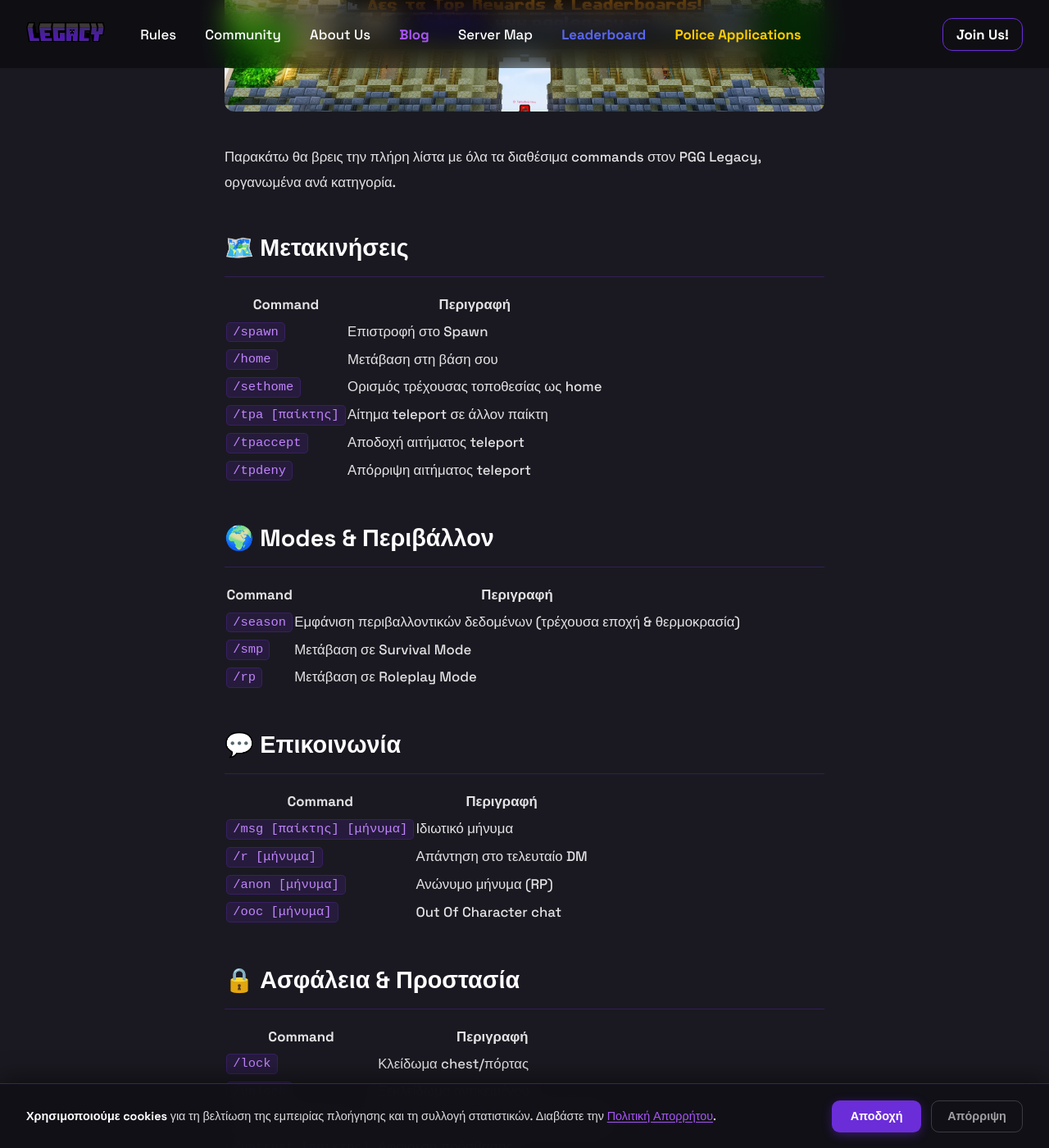
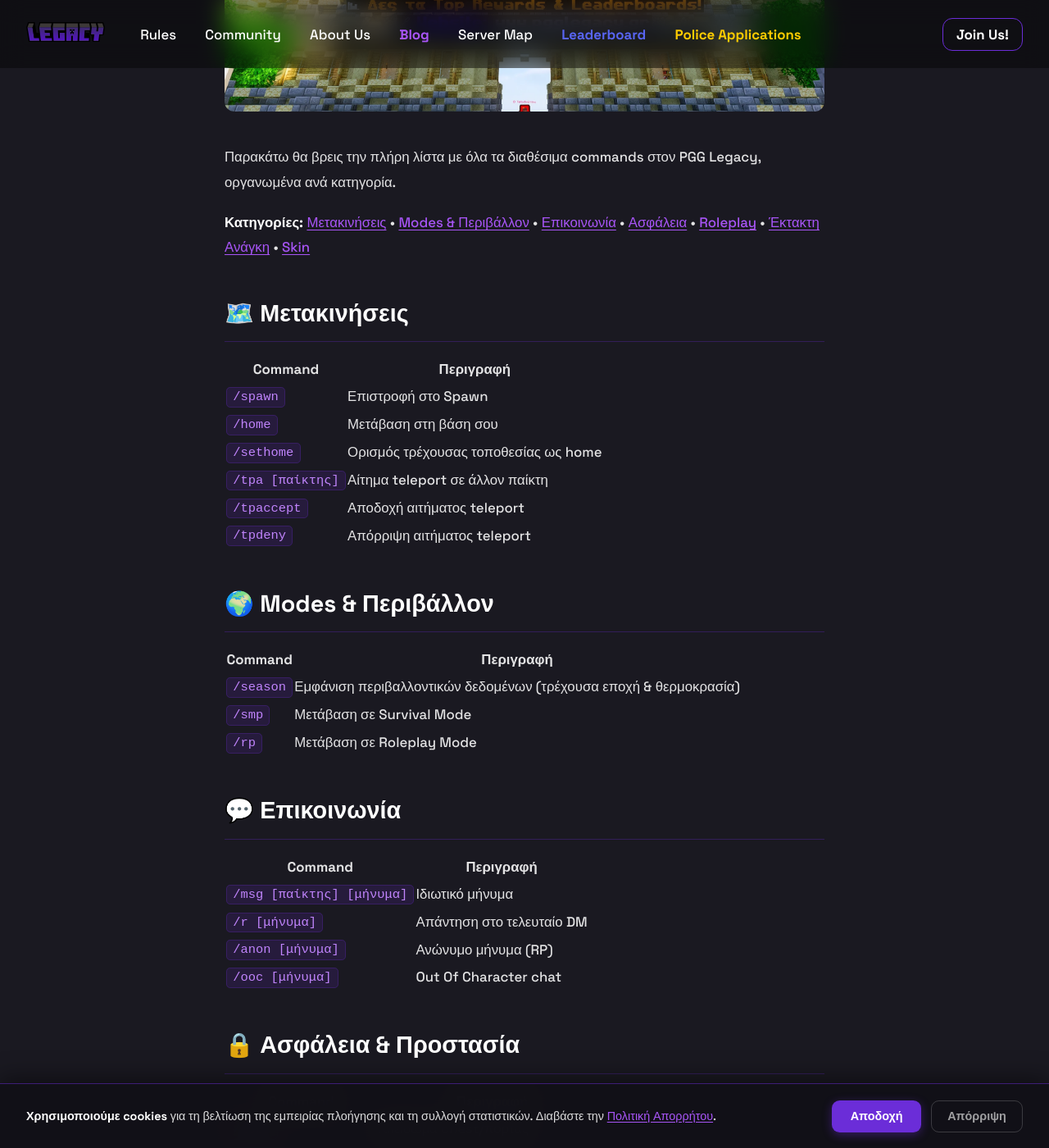
Before and after one commit to ThFos/pgg-legacy, a Jekyll site: the page built from blog/game-commands/index.md, in a window 1280 px wide and 1400 px high, scrolled down 504 px. Shown: the whole window at 82% size. Built offline with Jekyll 4.4.1, drawn with Linux system fonts in a browser that asks for light colours; some of the changed text lies outside the part shown.

Commit message:
Update Άρθρα Blog “game-commands/index”

```diff
--- a/blog/game-commands/index.md
+++ b/blog/game-commands/index.md
@@ -10,65 +10,68 @@
 ---
 Παρακάτω θα βρεις την πλήρη λίστα με όλα τα διαθέσιμα commands στον PGG Legacy, οργανωμένα ανά κατηγορία.
 
-## 🗺️ Μετακινήσεις
+**Κατηγορίες:**
+[Μετακινήσεις](#cmd-travel) • [Modes & Περιβάλλον](#cmd-modes) • [Επικοινωνία](#cmd-chat) • [Ασφάλεια](#cmd-safety) • [Roleplay](#cmd-rp) • [Έκτακτη Ανάγκη](#cmd-emergency) • [Skin](#cmd-skin)
 
-| Command | Περιγραφή |
-| --- | --- |
-| `/spawn` | Επιστροφή στο Spawn |
-| `/home` | Μετάβαση στη βάση σου |
-| `/sethome` | Ορισμός τρέχουσας τοποθεσίας ως home |
-| `/tpa [παίκτης]` | Αίτημα teleport σε άλλον παίκτη |
-| `/tpaccept` | Αποδοχή αιτήματος teleport |
-| `/tpdeny` | Απόρριψη αιτήματος teleport |
+## 🗺️ <span id="cmd-travel"></span>Μετακινήσεις
 
-## 🌍 Modes & Περιβάλλον
+| Command          | Περιγραφή                            |
+| ---------------- | ------------------------------------ |
+| `/spawn`         | Επιστροφή στο Spawn                  |
+| `/home`          | Μετάβαση στη βάση σου                |
+| `/sethome`       | Ορισμός τρέχουσας τοποθεσίας ως home |
+| `/tpa [παίκτης]` | Αίτημα teleport σε άλλον παίκτη      |
+| `/tpaccept`      | Αποδοχή αιτήματος teleport           |
+| `/tpdeny`        | Απόρριψη αιτήματος teleport          |
 
-| Command | Περιγραφή |
-| --- | --- |
+## 🌍 <span id="cmd-modes"></span>Modes & Περιβάλλον
+
+| Command   | Περιγραφή                                                         |
+| --------- | ----------------------------------------------------------------- |
 | `/season` | Εμφάνιση περιβαλλοντικών δεδομένων (τρέχουσα εποχή & θερμοκρασία) |
-| `/smp` | Μετάβαση σε Survival Mode |
-| `/rp` | Μετάβαση σε Roleplay Mode |
+| `/smp`    | Μετάβαση σε Survival Mode                                         |
+| `/rp`     | Μετάβαση σε Roleplay Mode                                         |
 
-## 💬 Επικοινωνία
+## 💬 <span id="cmd-chat"></span>Επικοινωνία
 
-| Command | Περιγραφή |
-| --- | --- |
-| `/msg [παίκτης] [μήνυμα]` | Ιδιωτικό μήνυμα |
-| `/r [μήνυμα]` | Απάντηση στο τελευταίο DM |
-| `/anon [μήνυμα]` | Ανώνυμο μήνυμα (RP) |
-| `/ooc [μήνυμα]` | Out Of Character chat |
+| Command                   | Περιγραφή                 |
+| ------------------------- | ------------------------- |
+| `/msg [παίκτης] [μήνυμα]` | Ιδιωτικό μήνυμα           |
+| `/r [μήνυμα]`             | Απάντηση στο τελευταίο DM |
+| `/anon [μήνυμα]`          | Ανώνυμο μήνυμα (RP)       |
+| `/ooc [μήνυμα]`           | Out Of Character chat     |
 
-## 🔒 Ασφάλεια & Προστασία
+## 🔒 <span id="cmd-safety"></span>Ασφάλεια & Προστασία
 
-| Command | Περιγραφή |
-| --- | --- |
-| `/lock` | Κλείδωμα chest/πόρτας |
-| `/unlock` | Ξεκλείδωμα αντικειμένου |
-| `/trust [παίκτης]` | Πρόσβαση σε κλειδωμένο αντικείμενο |
-| `/untrust [παίκτης]` | Αφαίρεση πρόσβασης |
+| Command              | Περιγραφή                          |
+| -------------------- | ---------------------------------- |
+| `/lock`              | Κλείδωμα chest/πόρτας              |
+| `/unlock`            | Ξεκλείδωμα αντικειμένου            |
+| `/trust [παίκτης]`   | Πρόσβαση σε κλειδωμένο αντικείμενο |
+| `/untrust [παίκτης]` | Αφαίρεση πρόσβασης                 |
 
-## 🎭 Roleplay
+## 🎭 <span id="cmd-rp"></span>Roleplay
 
-| Command | Περιγραφή |
-| --- | --- |
-| `/identity` | Εμφάνιση RP ταυτότητας |
-| `/me [action]` | RP action description |
-| `/do [description]` | Περιγραφή σκηνής (RP) |
+| Command             | Περιγραφή                    |
+| ------------------- | ---------------------------- |
+| `/identity`         | Εμφάνιση RP ταυτότητας       |
+| `/me [action]`      | RP action description        |
+| `/do [description]` | Περιγραφή σκηνής (RP)        |
 | `/wanted [παίκτης]` | Αναφορά wanted (μόνο Police) |
 
-## 🆘 Έκτακτη Ανάγκη
+## 🆘 <span id="cmd-emergency"></span>Έκτακτη Ανάγκη
 
-| Command | Περιγραφή |
-| --- | --- |
+| Command                     | Περιγραφή                |
+| --------------------------- | ------------------------ |
 | `/report [παίκτης] [λόγος]` | Αναφορά παίκτη στο Staff |
-| `/helpop [μήνυμα]` | Μήνυμα προς online Staff |
+| `/helpop [μήνυμα]`          | Μήνυμα προς online Staff |
 
-## 🎨 Skin
+## 🎨 <span id="cmd-skin"></span>Skin
 
-| Command | Περιγραφή |
-| --- | --- |
-| `/skin url [URL]` | Αλλαγή skin μέσω direct URL (.png) |
-| `/skin set [username]` | Αντιγραφή skin από άλλον παίκτη |
+| Command                | Περιγραφή                          |
+| ---------------------- | ---------------------------------- |
+| `/skin url [URL]`      | Αλλαγή skin μέσω direct URL (.png) |
+| `/skin set [username]` | Αντιγραφή skin από άλλον παίκτη    |
 
 <div class="blog-info-box">
   <span class="blog-info-icon">💡</span>
```
